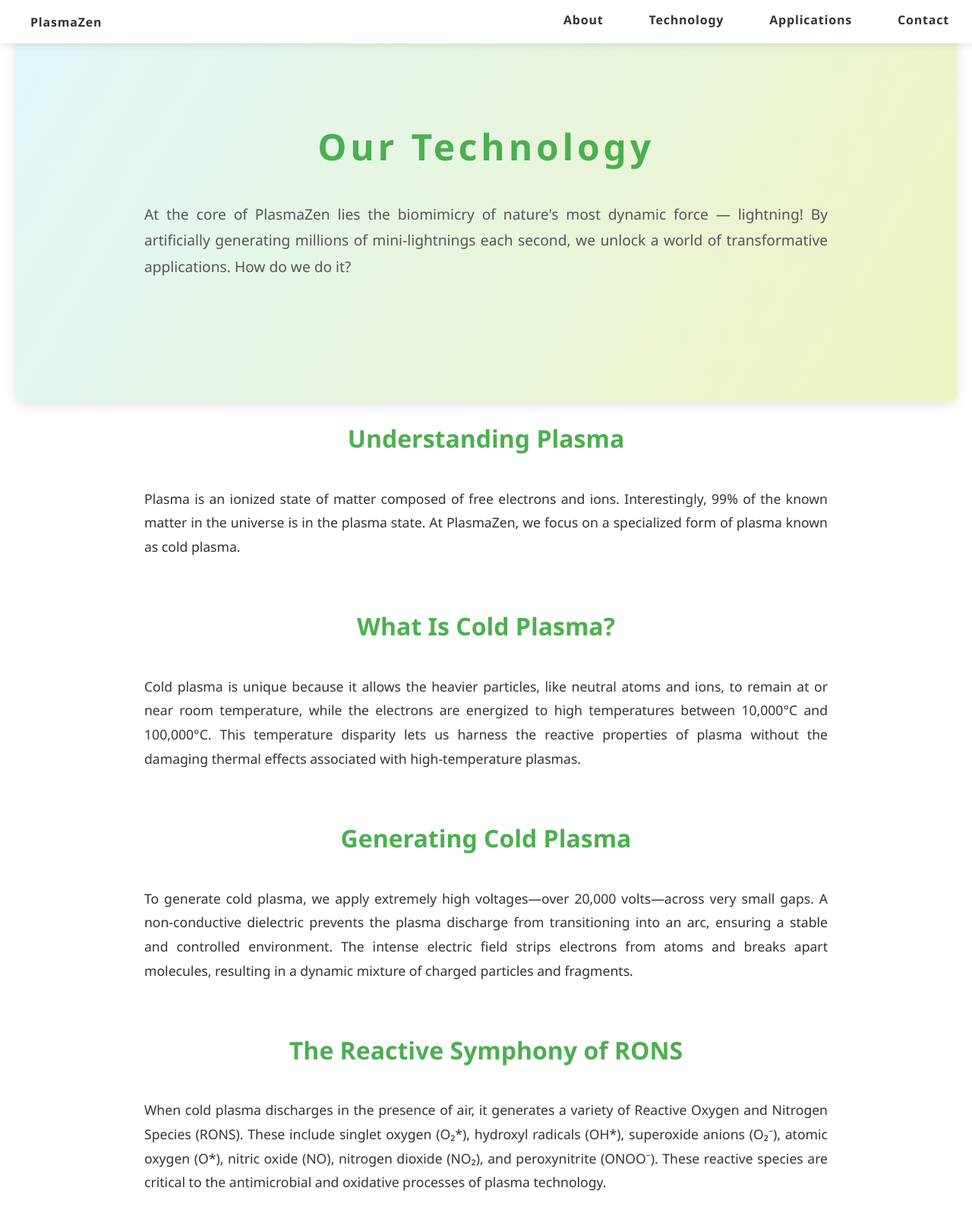
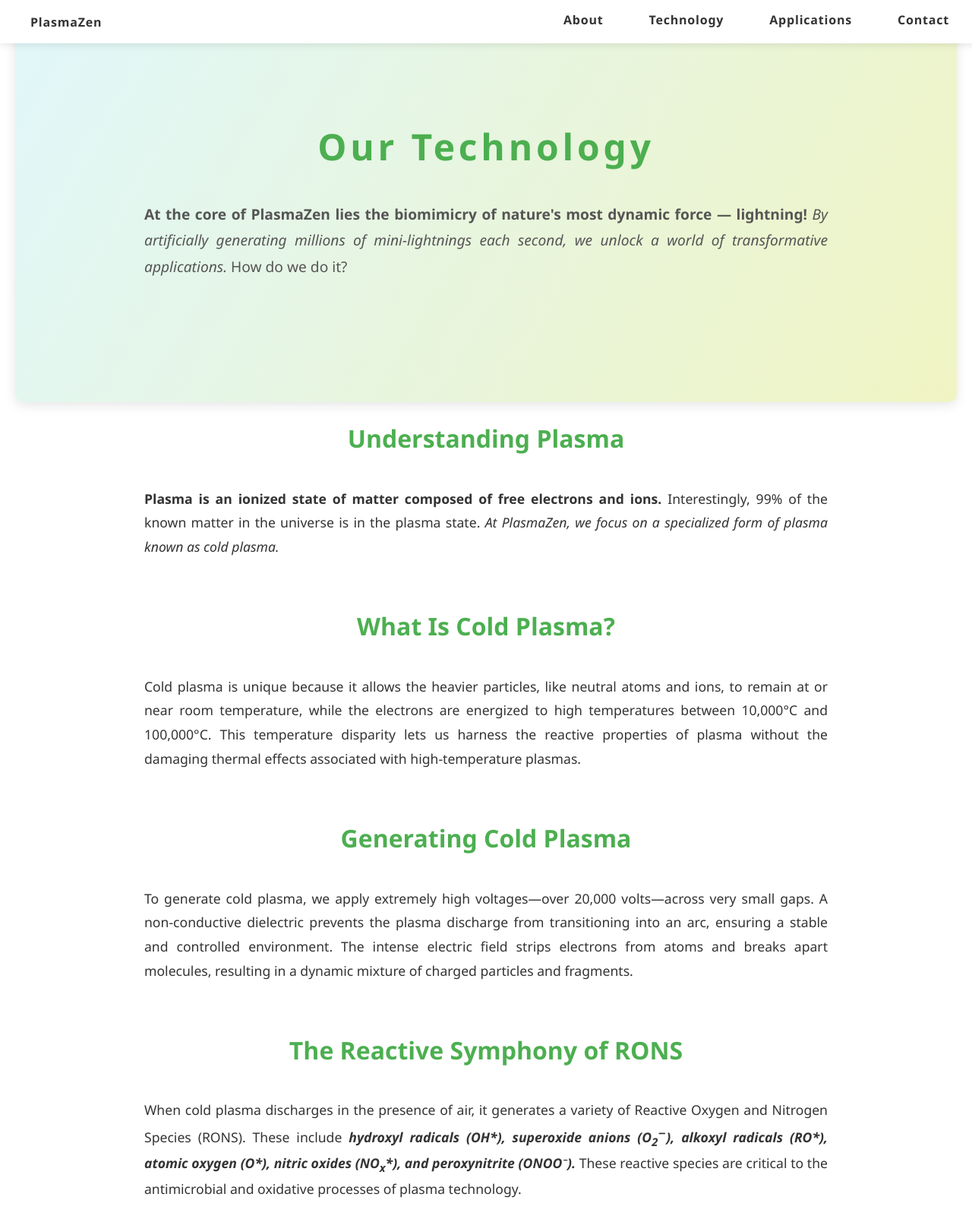
Before and after one commit to shubhabroto/plasma, a plain HTML site: page technology.html in a window 1280 px wide. Shown: the top 1600 px of the page at 76% size. Drawn offline with Linux system fonts and the light colour scheme.

Commit message:
Update technology.html

```diff
--- a/technology.html
+++ b/technology.html
@@ -250,6 +250,7 @@
 
             .section-content {
                 font-size: 1rem;
+                padding: 0 15px;
             }
         }
     </style>
@@ -272,13 +273,14 @@
     <!-- Main Section -->
     <section class="main fade-in">
         <h1>Our Technology</h1>
-        <p>At the core of PlasmaZen lies the biomimicry of nature's most dynamic force — lightning! By artificially generating millions of mini-lightnings each second, we unlock a world of transformative applications. How do we do it?</section>
+        <p><strong>At the core of PlasmaZen lies the biomimicry of nature's most dynamic force — lightning!</strong> <em>By artificially generating millions of mini-lightnings each second, we unlock a world of transformative applications.</em> How do we do it?</p>
+        </section>
 
     <!-- Understanding Plasma -->
     <section>
         <h2 class="section-title">Understanding Plasma</h2>
         <div class="section-content fade-in">
-            <p>Plasma is an ionized state of matter composed of free electrons and ions. Interestingly, 99% of the known matter in the universe is in the plasma state. At PlasmaZen, we focus on a specialized form of plasma known as cold plasma.</p>
+            <p><strong>Plasma is an ionized state of matter composed of free electrons and ions.</strong> Interestingly, 99% of the known matter in the universe is in the plasma state. <em>At PlasmaZen, we focus on a specialized form of plasma known as cold plasma.</em></p>
         </div>
     </section>
 
@@ -302,7 +304,7 @@
     <section>
         <h2 class="section-title">The Reactive Symphony of RONS</h2>
         <div class="section-content fade-in">
-            <p>When cold plasma discharges in the presence of air, it generates a variety of Reactive Oxygen and Nitrogen Species (RONS). These include singlet oxygen (O₂*), hydroxyl radicals (OH*), superoxide anions (O₂⁻), atomic oxygen (O*), nitric oxide (NO), nitrogen dioxide (NO₂), and peroxynitrite (ONOO⁻). These reactive species are critical to the antimicrobial and oxidative processes of plasma technology.</p>
+            <p>When cold plasma discharges in the presence of air, it generates a variety of Reactive Oxygen and Nitrogen Species (RONS). These include <strong><em>hydroxyl radicals (OH*), superoxide anions (O<sub>2</sub><sup>−</sup>), alkoxyl radicals (RO*), atomic oxygen (O*), nitric oxides (NO<sub>x</sub>*), and peroxynitrite (ONOO⁻).</em></strong> These reactive species are critical to the antimicrobial and oxidative processes of plasma technology.</p>
         </div>
     </section>
 
```
